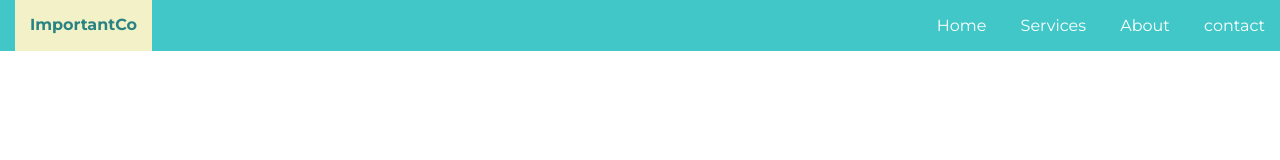
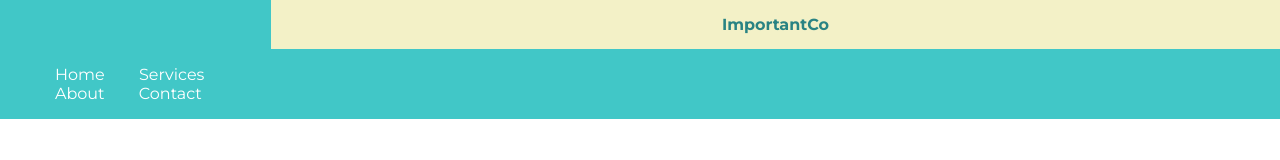
Before and after one commit to ayush8010720467/css-grid, a website: page index.html in a window 1280 px wide. Drawn offline with Linux system fonts and the light colour scheme.

Commit message:
tried using gird-column-start: 2

```diff
--- a/css/main.css
+++ b/css/main.css
@@ -17,6 +17,7 @@
         text-align: center;
         font-weight: bold;
         display: inline-block;
+        grid-column-start: 2;
     }
 
 header{
--- a/index.html
+++ b/index.html
@@ -16,7 +16,7 @@
                 <li><a href="#">Home</a></li>
                 <li><a href="#">Services</a></li>
                 <li><a href="#">About</a></li>
-                <li><a href="#">contact</a></li>
+                <li><a href="#">Contact</a></li>
             </ul>
 
         </nav>
```
